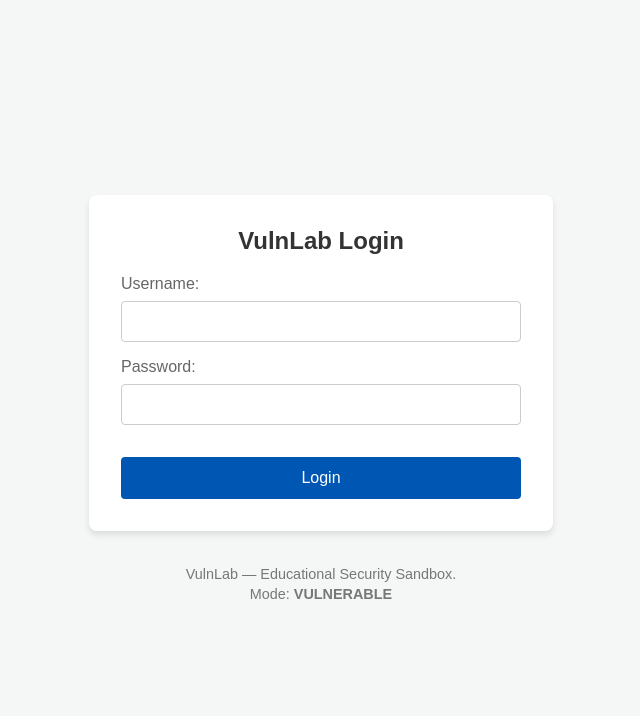
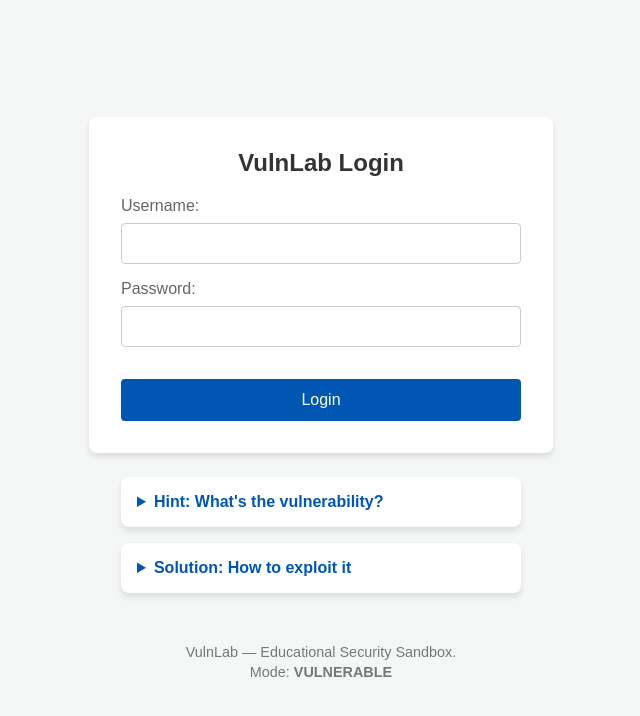
Before and after one commit to Shaunak-Rahatekar/VulnLab, a Flask app: page /login in a window 1280 px wide. Shown: the top 716 px of the page, without its empty margins (319-959 px from the left). Run offline with Flask 3, Linux system fonts and the light colour scheme.

Commit message:
feat: Add hint and solution toggle boxes to login page

```diff
--- a/static/style.css
+++ b/static/style.css
@@ -95,3 +95,40 @@ footer {
 footer p {
     margin: 0.2rem 0;
 }
+
+.info-panel {
+    margin-top: 1.5rem;
+    width: 100%;
+    max-width: 400px;
+}
+
+details {
+    background: #ffffff;
+    padding: 1rem;
+    border-radius: 8px;
+    box-shadow: 0 4px 6px rgba(0,0,0,0.1);
+    margin-bottom: 1rem;
+    cursor: pointer;
+}
+
+summary {
+    font-weight: bold;
+    color: #0056b3;
+    outline: none;
+}
+
+details p {
+    margin-top: 0.5rem;
+    margin-bottom: 0;
+    color: #444;
+    font-size: 0.95rem;
+    line-height: 1.4;
+}
+
+details code {
+    background-color: #f4f4f4;
+    padding: 2px 4px;
+    border-radius: 4px;
+    font-family: monospace;
+    color: #d9534f;
+}
--- a/templates/login.html
+++ b/templates/login.html
@@ -35,6 +35,21 @@
         </form>
     </div>
 
+    <div class="info-panel">
+        <details class="hint-box">
+            <summary>Hint: What's the vulnerability?</summary>
+            <p>This page is vulnerable to <strong>SQL Injection (Authentication Bypass)</strong>. The backend constructs the database query by directly concatenating your input. How could you manipulate the query to always evaluate to true?</p>
+        </details>
+
+        <details class="solution-box">
+            <summary>Solution: How to exploit it</summary>
+            <p>The backend executes: <code>SELECT * FROM users WHERE username='{username}' AND password='{password}'</code>.</p>
+            <p><strong>Payload (Username):</strong> <code>' OR '1'='1' -- </code></p>
+            <p><strong>Password:</strong> (leave blank or type anything)</p>
+            <p>This payload alters the SQL logic and uses the <code>-- </code> sequence to comment out the password check, logging you in as the first user.</p>
+        </details>
+    </div>
+
     <footer>
         <p>VulnLab — Educational Security Sandbox.</p>
         <p>Mode: <strong>{% if vuln_mode %}VULNERABLE{% else %}PATCHED{% endif %}</strong></p>
```
